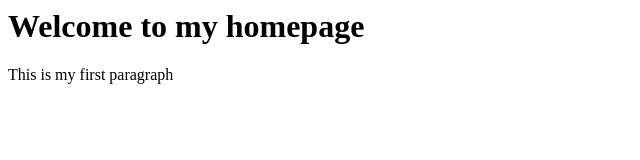
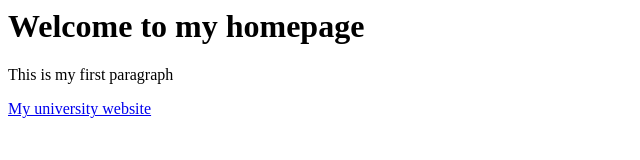
Before and after one commit to kimng12/mywebsite, a plain HTML site: page index.html in a window 1280 px wide. Shown: the whole page, without its empty margins (0-640 px from the left). Drawn offline with Linux system fonts and the light colour scheme.

Commit message:
Update index.html

```diff
--- a/index.html
+++ b/index.html
@@ -3,5 +3,6 @@
    <body>
        <h1>Welcome to my homepage</h1>
        <p>This is my first paragraph</p>
+       <a href="www.rmit.edu.vn">My university website</a>
    </body>
 </html>
```
